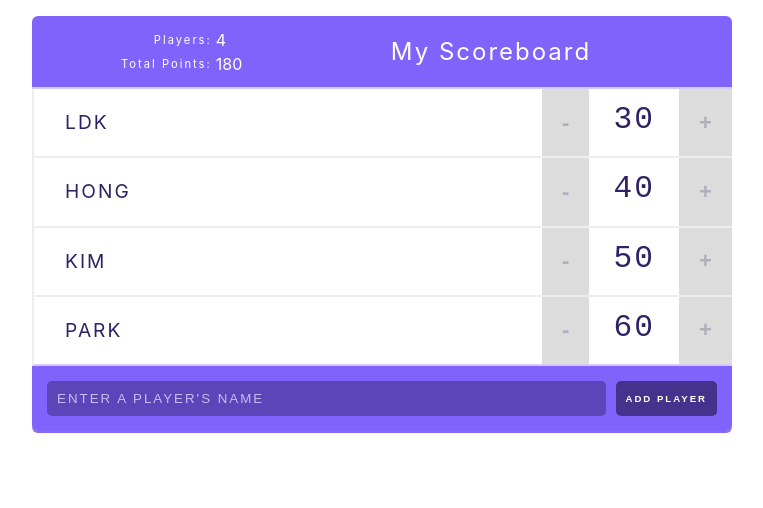
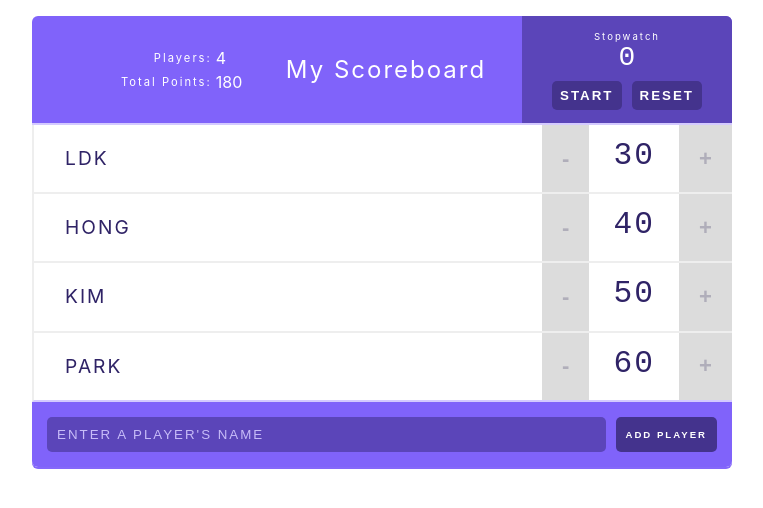
Before and after one commit to LeeJongHyun-Raymond/scoreboard, a React (Create React App) app: page / in a window 1280 px wide. Shown: the top 508 px of the page, without its empty margins (258-1021 px from the left). Built offline with nearby package versions, Linux system fonts and the light colour scheme.

Commit message:
deep copy 두가지 방법 설명

```diff
--- a/src/components/Header.js
+++ b/src/components/Header.js
@@ -1,6 +1,6 @@
 import React from "react";
 import {Statistics} from "./Statistics";
-
+import {Stopwatch} from "./Stopwatch";
 // 앞글자는 대문자, 반드시 react element를 리턴
 export const Header = ({title, players}) => {
     // 객체 해체 할당
@@ -8,6 +8,7 @@
         <header className="header">
             <Statistics players={players}/>
             <h1 className="h1">{title}</h1>
+            <Stopwatch />
         </header>
     )
 }
--- /dev/null
+++ b/src/components/Stopwatch.js
@@ -0,0 +1,51 @@
+import React from 'react';
+
+export class Stopwatch extends React.Component {
+    state = {
+        timer : 0,
+        isRunning : false
+    }
+    render() {
+        return (
+            <div className="stopwatch">
+                <h2>Stopwatch</h2>
+                <span className="stopwatch-time">{this.state.timer}</span>
+                <button onClick={this.handleStopWatch}>{this.state.isRunning ? 'stop' : 'start'}</button>
+                <button onClick={this.handleReset}>Reset</button>
+            </div>
+        );
+    }
+
+    handleStopWatch = () => {
+        this.setState(prevState => ({
+            isRunning : !prevState.isRunning
+        }))
+    }
+
+    handleReset = () => {
+        this.setState(prevState => ({
+            timer : 0
+        }))
+    }
+
+    tick = () => {
+        if (this.state.isRunning) {
+            this.setState(prevState => ({
+                timer : prevState.timer + 1
+            }));
+        }
+    }
+
+    // Dom이 렌더링 된 직후에 호출되는 라이프 사이클 메서드
+    // 네트워크 호출, 3rd 라이브러리 로딩
+    componentDidMount() {
+        this.tickRef = setInterval(this.tick,1000);
+    }
+
+    // Dom이 파괴 직전에 호출되는 라이프 사이클 메서드
+    // 리소스 해제
+    componentWillUnmount() {
+        clearInterval(this.tickRef);
+    }
+
+}
```
Also changed, not shown: js/copy1.js (added, +21 -0 lines), js/thread1.js (added, +17 -0 lines).
